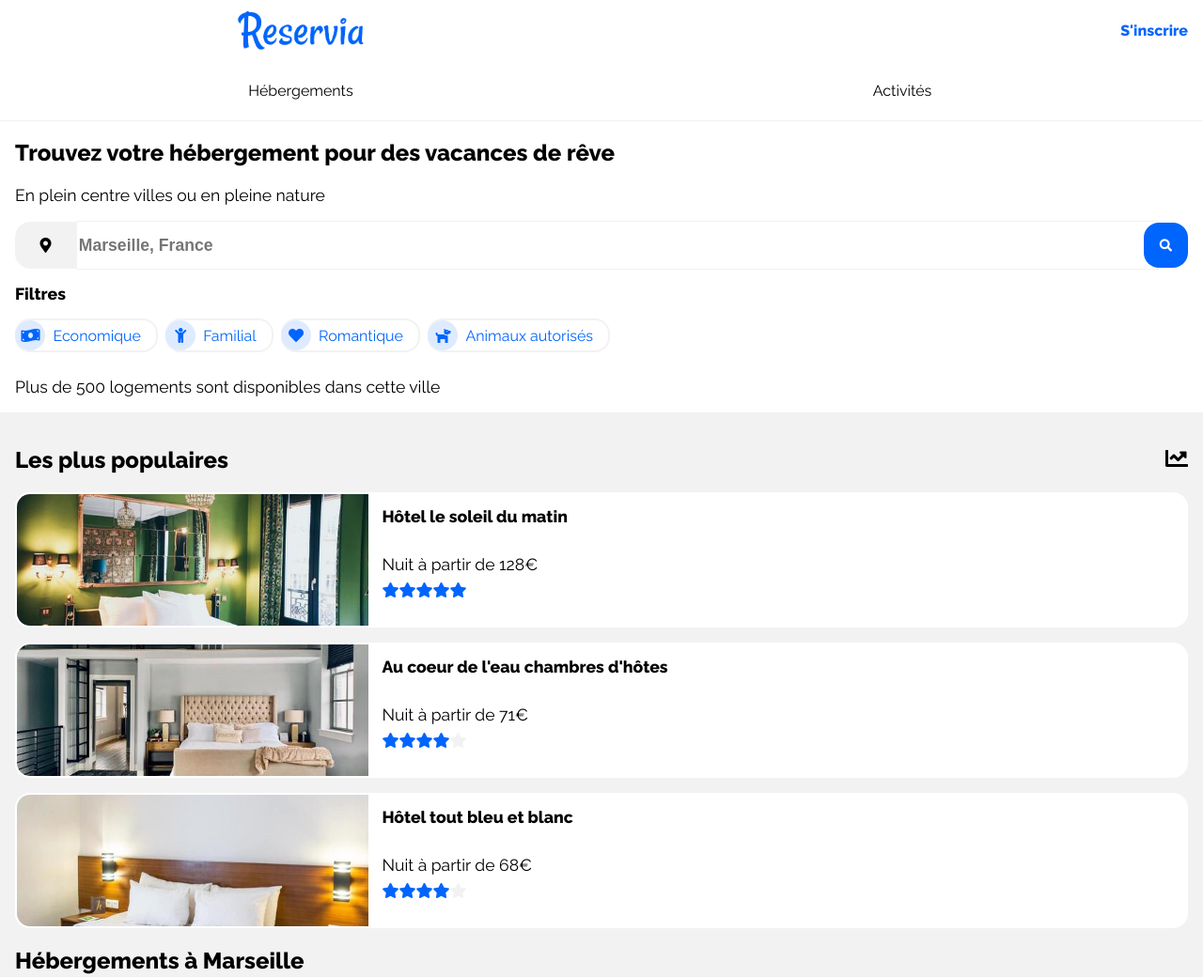
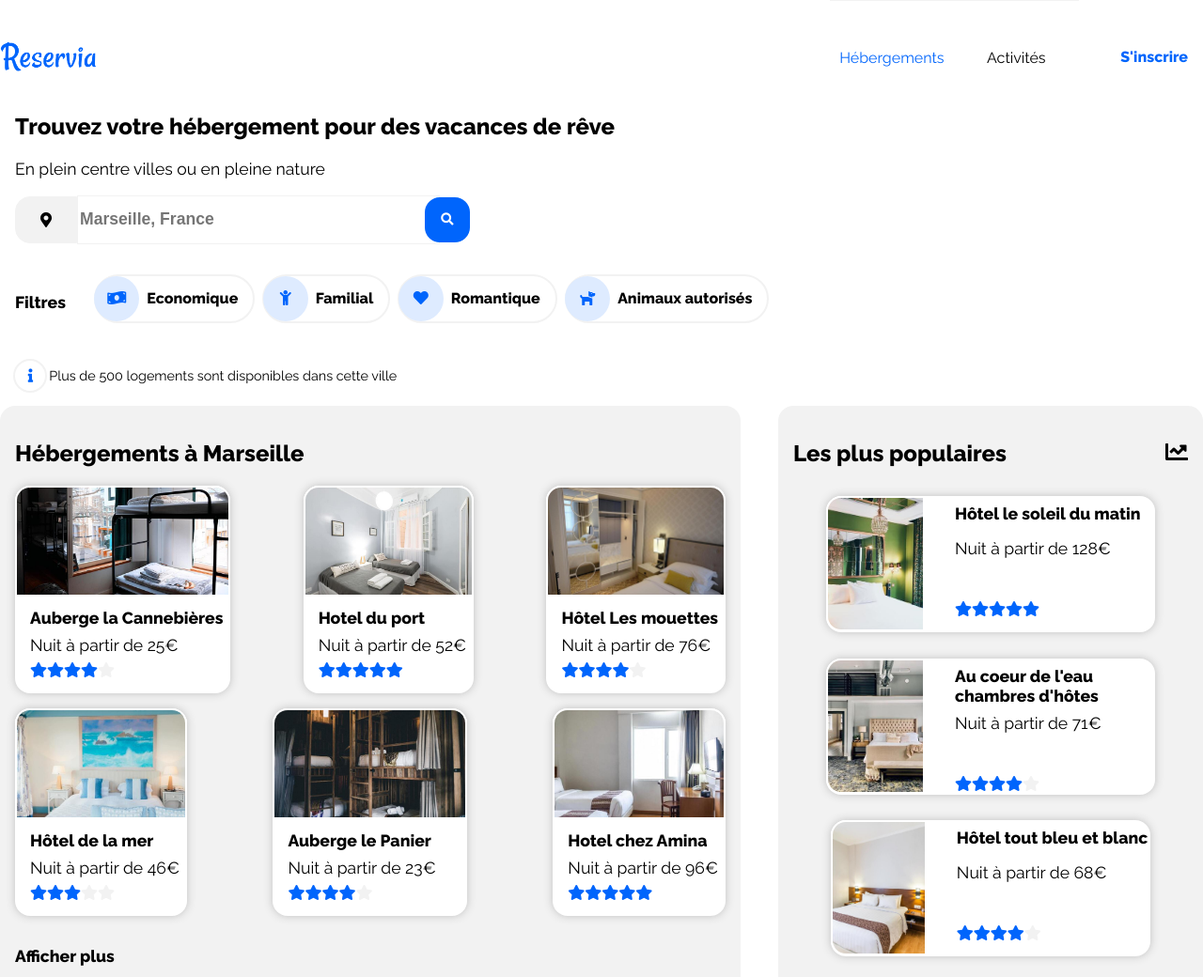
Before and after one commit to lois-yabada/projet-2---reservia, a plain HTML site: page index.html in a window 1280 px wide. Shown: the top 1040 px of the page at 94% size. Drawn offline with Linux system fonts and the light colour scheme.

Commit message:
autres fichiers oubliés

```diff
--- a/css/header.css
+++ b/css/header.css
@@ -14,20 +14,22 @@ header nav a {
     text-decoration: none;
 }
 
-header nav a, header nav a:visited{
-    color:black;
+header nav a, header nav a:visited {
+    color: black;
 }
 
 header nav a:first-of-type {
     grid-area: logo;
+    width:;
 }
 
-header nav a:nth-of-type(2),
-header nav a:nth-of-type(3){
+header nav a:nth-of-type(2), header nav a:nth-of-type(3) {
     border-bottom: 1px solid var(--gris);
 }
+
 header nav a:nth-of-type(2) {
     grid-area: hebergements;
+    color: var(--bleu);
 }
 
 header nav a:nth-of-type(3) {
@@ -42,12 +44,11 @@ header nav a:last-of-type {
     color: var(--bleu);
 }
 
-header nav a:hover{
+header nav a:hover {
     color: var(--bleu);
 }
 
-header nav a:nth-of-type(2):hover,
-header nav a:nth-of-type(3):hover{
+header nav a:nth-of-type(2):hover, header nav a:nth-of-type(3):hover {
     border-bottom: 1px solid var(--bleu);
 }
 
@@ -56,7 +57,7 @@ header section {
 }
 
 header img {
-    height: 4rem;
+    height: 3rem;
 }
 
 header button {
@@ -78,7 +79,6 @@ header button::after {
 header label {
     display: flex;
     align-items: center;
-    /* border: 1px solid var(--gris); */
     border-radius: 1rem;
 }
 
@@ -104,14 +104,8 @@ header input {
     border: 1px solid var(--gris);
 }
 
-input marseille, france {}
-
-
-
 
 header ul {
-    /* border: 1px solid var(--gris); */
-    /* font-weight: bold; */
     display: flex;
     padding: 0;
     flex-wrap: wrap;
@@ -120,18 +114,19 @@ header ul {
 header li {
     display: flex !important;
     border: 2px solid var(--gris);
-    border-radius: 1rem;
-    color: var(--bleu);
+    border-radius: 2rem;
+    color: black;
     align-items: center;
     margin-right: .5rem;
     margin-bottom: .5rem;
     padding-right: 1rem;
+    font-weight: bold;
 }
 
 header li::before {
     background-color: var(--bclair);
-    width: 2rem;
-    height: 2rem;
+    width: 3rem;
+    height: 3rem;
     border-radius: 50%;
     align-items: center;
     justify-content: center;
@@ -139,7 +134,7 @@ header li::before {
     margin-right: .5rem;
     margin-left: -.1rem;
     font-family: 'Font Awesome 5 Free';
-    font-weight: bold;
+    color: var(--bleu);
 }
 
 header li.eco::before {
@@ -157,3 +152,101 @@ header li.romantique::before {
 header li.animaux::before {
     content: "\f6d3";
 }
+
+header p.info {
+    font-size: 90%;
+    align-items: center;
+    justify-content: flex-start;
+    display: flex;
+}
+
+header p.info::before {
+    content: "\f129";
+    border: 2px solid var(--gris);
+    width: 2rem;
+    height: 2rem;
+    border-radius: 50%;
+    align-items: center;
+    justify-content: center;
+    display: flex;
+    margin-right: .12rem;
+    margin-left: -.1rem;
+    font-family: 'Font Awesome 5 Free';
+    color: var(--bleu);
+    font-weight: bold;
+}
+
+@media screen AND (min-width:768px) {
+    header nav {
+        margin-bottom: 2rem;
+        grid-template-areas:
+            "logo hebergements activites inscrire";
+        grid-template-columns: 2fr 1fr 1fr 1fr;
+        grid-template-rows: 5rem;
+
+}
+    header nav a:nth-of-type(2), header nav a:nth-of-type(3) {
+        border-top: 1px solid var(--gris);
+        border-bottom: none;
+}
+    header nav a:nth-of-type(2):hover, header nav a:nth-of-type(3):hover {
+        border-top: 1px solid var(--bleu);
+        border-bottom: none;
+    }
+
+    header nav a:first-of-type {
+         width: 415px;
+         justify-content: flex-start ;
+    }
+    header input {
+    width: 250px;
+    font-size: 1.1em;
+    font-weight: bold;
+    border: 1px solid var(--gris);
+}
+
+}
+
+@media screen AND (min-width:1024px) {
+
+    header nav {
+        margin-bottom: 3rem;
+        grid-template-areas: "logo hebergements activites inscrire";
+        grid-template-columns: 2fr 1fr 1fr 1fr;
+        grid-template-rows: auto;
+
+    }
+    header nav a {
+        padding-top: 1.5rem;
+}
+    header nav a:nth-of-type(2), header nav a:nth-of-type(3) {
+        border-top: 1px solid var(--gris);
+        border-bottom: none;
+}
+    header nav a:nth-of-type(2):hover, header nav a:nth-of-type(3):hover {
+        border-top: 1px solid var(--bleu);
+        border-bottom: none;
+    }
+
+    header nav a:first-of-type {
+        margin-right: 780px;
+        width:auto;
+
+    }
+    header input {
+    width: 380px;
+    font-size: 1.1em;
+    font-weight: bold;
+    border: 1px solid var(--gris);
+}
+header div{
+    margin-top: 1rem;
+    display: flex;
+}
+header div h2 {
+    align-self: center;
+    margin-right: 30px;
+
+}
+
+}
--- a/css/style.css
+++ b/css/style.css
@@ -1,8 +1,11 @@
 @import url("header.css");
+@import url("articles.css");
+@import url("activites.css");
 :root {
     --bleu: #0065fc;
     --bclair: #DEEBFF;
     --gris: #f2F2F2;
+    --ombre: 0 0 10px #bfbfbf;
 }
 
 body {
@@ -12,24 +15,25 @@ body {
 
 body>* {
     width: 100%;
-    max-width: 1300px;
+    max-width: 1340px;
     margin: auto;
 }
 
-body>*:not(header) {
-    padding: 1rem;
-    width: calc(100% - 2rem);
+
+
+main .populaires {
+    background-color: var(--gris);
 }
 
 main {
-    background-color: var(--gris);
+    background-color: white;
 }
 
 h1 {
     font-size: 1.5em;
 }
 
-h2 {
+h2, figcaption {
     font-size: 1.1em;
     font-weight: bold;
 }
@@ -39,6 +43,10 @@ p {
     font-weight: normal;
 }
 
+.populaires {
+    padding: 1rem;
+}
+
 .populaires h1 {
     display: flex;
     justify-content: space-between;
@@ -46,130 +54,103 @@ p {
 
 .populaires h1::after {
     content: "\f201";
-    font-family: 'Font Awesome 5 Free';
+    font-family: "Font Awesome 5 Free";
 }
 
-article {
-    background-color: white;
-    border-radius: 1rem;
-}
-
-article img {
-    grid-area: photo;
-    width: 100%;
-    height: calc(100% - 4px);
-    object-fit: cover;
-}
-
-.populaires article {
-    display: grid;
-    grid-template-areas: "photo titre" "photo description" "photo etoiles";
-    margin-bottom: 1rem;
-    column-gap: 1rem;
-    grid-template-columns: 30% 70%;
-    grid-template-rows: repeat(3, 3rem);
-}
-
-.populaires article img {
-    border-radius: 1rem 0 0 1rem;
-    border: 2px solid white;
-}
-
-.etoiles {
-    font-family: 'Font Awesome 5 Free';
-    font-weight: bold;
-    grid-area: etoiles;
-}
-
-.etoiles::before {
-    color: var(--bleu);
-}
-
-.etoiles::after {
-    color: var(--gris);
-}
-
-.cinqEtoiles::before {
-    content: "\f005\f005\f005\f005\f005";
-}
-
-.quatreEtoiles::before {
-    content: "\f005\f005\f005\f005";
-}
-
-.quatreEtoiles::after {
-    content: "\f005";
-}
-
-/* debugage */
 figure img {
     width: 200px;
 }
 
-body * {
-    /* border: 1px solid red; */
+#hebergement {
+    padding: 1rem;
 }
 
-/* fin debuggage */
-
-/*
-balise1
-{
-    propriete1: valeur1;
-    propriete2: valeur2;
-    propriete3: valeur3;
+#hebergement p.plus {
+    font-weight: bold;
+    margin-top: 1rem;
 }
 
-balise2
-{
-    propriete1: valeur1;
-    propriete2: valeur2;
-    propriete3: valeur3;
-    propriete4: valeur4;
+footer {
+    height: 300px;
+    background-color: var(--gris);
+    padding: 1rem;
+    width:calc(100% - 2rem);
 }
 
-balise3
-{
-    propriete1: valeur1;
+footer h2 {
+    font-size: 13px;
 }
 
-balise1
-{
-    propriete1: valeur1;
-    propriete2: valeur2;
-    propriete3: valeur3;
+footer a {
+    font-size: 12px;
 }
 
-balise2
-{
-    propriete1: valeur1;
-    propriete2: valeur2;
-    propriete3: valeur3;
-    propriete4: valeur4;
+@media screen AND (min-width:768px) {
+
+    footer {
+        /* height: 170px; */
+        display: flex;
+        /* flex-direction: column; */
+        flex-wrap: wrap;
+        justify-content: space-evenly;
+    }
+    footer section {
+        /* margin: 30px; */
+        width: 160px;
+    }
+    footer h2 {
+        font-size: 15px;
+    }
+    footer a {
+        font-size: 13px;
+    }
+
+    .populaires{
+        display: flex;
+        flex-wrap: wrap;
+        justify-content: space-evenly;
+    }
+
+
+
+
 }
 
-balise3
-{
-    propriete1: valeur1;
+@media screen AND (min-width:1024px){
+    main {
+        border-radius: 1rem 1rem;
+        display: flex;
+        flex-direction: row-reverse;
+        justify-content: space-between;
+    }
+    .populaires {
+        border-radius: 1rem 1rem;
+        max-width: 420px;
+    }
+    #hebergement {
+        border-radius: 1rem 1rem;
+        display: flex;
+        flex-wrap: wrap;
+        justify-content: space-between;
+        background: var(--gris);
+        width: 100%;
+        margin-right: 40px;
+        }
+    #hebergement h1, p{
+        width: 100%;
+    }
+    footer {
+        margin-top: 40px;
+        flex-wrap: wrap;
+        max-width: 100%;
+    }
+    footer section {
+        width: 300px;
+    }
+    footer h2 {
+        font-size: 18px;
+    }
+    footer a {
+        font-size: 14px;
+    }
 }
-
-balise1
-{
-    propriete1: valeur1;
-    propriete2: valeur2;
-    propriete3: valeur3;
-}
-
-balise2
-{
-    propriete1: valeur1;
-    propriete2: valeur2;
-    propriete3: valeur3;
-    propriete4: valeur4;
-}
-
-balise3
-{
-    propriete1: valeur1;
-}
-*/
```
